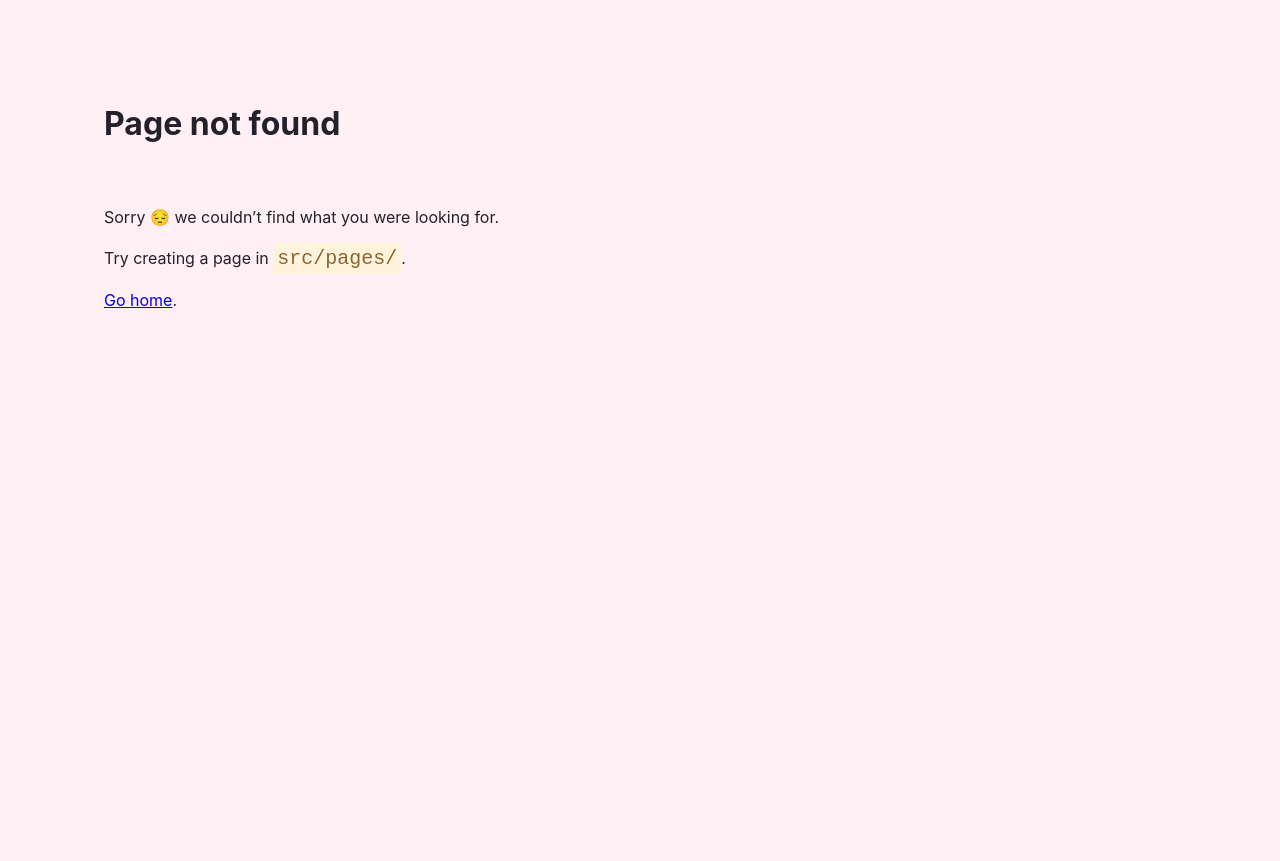
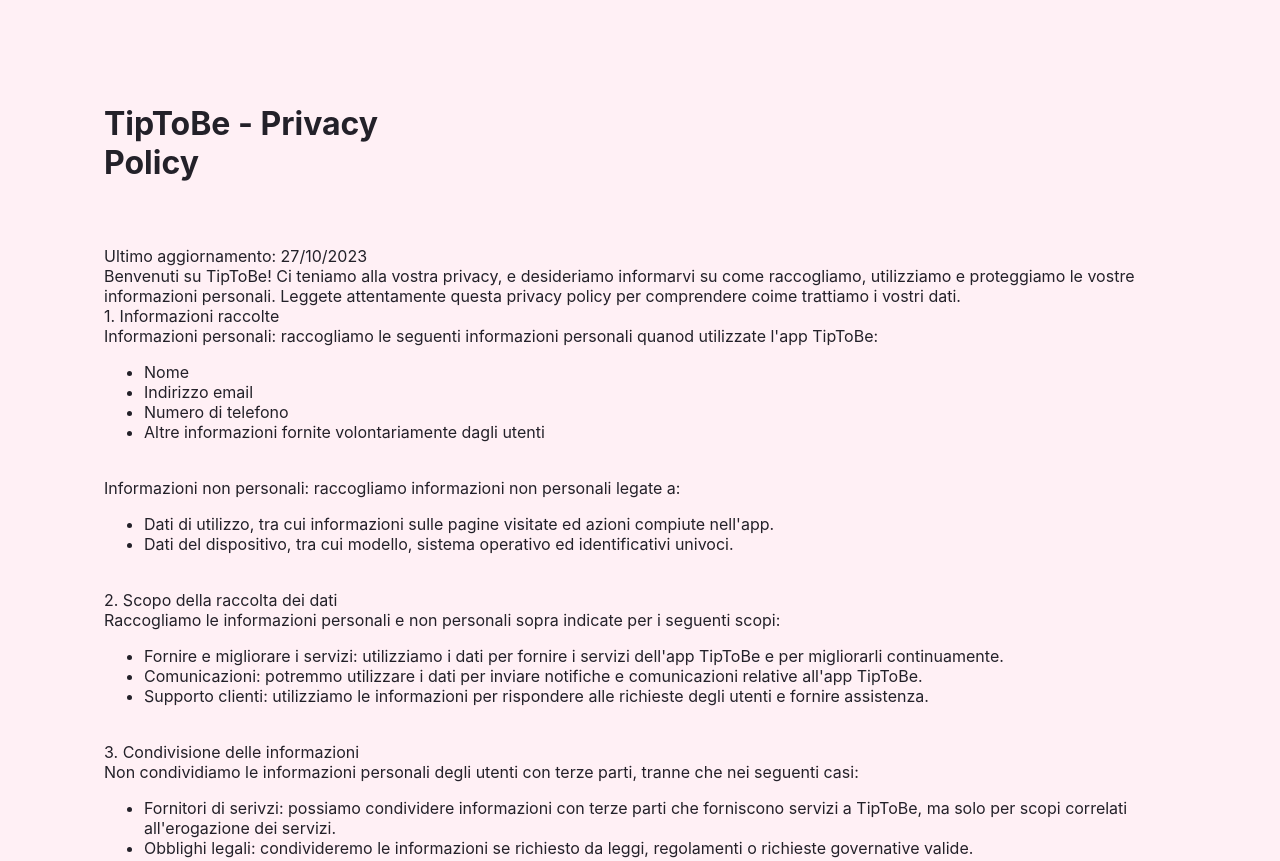
Before and after one commit to tiptobe/website, a Gatsby site: page /privacy in a window 1280 px wide. Before the commit this address had no page. Shown: the top 861 px of the page. Before the commit the page ends 800 px from the top, so only its background shows below. Built offline with nearby package versions, Linux system fonts and the light colour scheme; Gatsby itself is replaced by a stand-in of ours.

Commit message:
(update) added privacy policy

```diff
--- /dev/null
+++ b/src/pages/privacy.js
@@ -0,0 +1,103 @@
+import * as React from "react"
+import { Link } from "gatsby"
+
+// styles
+const pageStyles = {
+  color: "#232129",
+  padding: "96px",
+  fontFamily: "-apple-system, Roboto, sans-serif, serif",
+}
+const headingStyles = {
+  marginTop: 0,
+  marginBottom: 64,
+  maxWidth: 320,
+}
+
+const paragraphStyles = {
+  marginBottom: 48,
+}
+const codeStyles = {
+  color: "#8A6534",
+  padding: 4,
+  backgroundColor: "#FFF4DB",
+  fontSize: "1.25rem",
+  borderRadius: 4,
+}
+
+// markup
+const PrivacyPage = () => {
+  return (
+    <main style={pageStyles}>
+      <title>TipToBe - Privacy policy</title>
+      <h1 style={headingStyles}>TipToBe - Privacy Policy</h1>
+      <p style={paragraphStyles}>
+        Ultimo aggiornamento: 27/10/2023
+        <br />
+        Benvenuti su TipToBe! Ci teniamo alla vostra privacy, e desideriamo informarvi su come raccogliamo, utilizziamo e proteggiamo le vostre informazioni personali. Leggete attentamente questa privacy policy per comprendere coime trattiamo i vostri dati.
+        <br />
+        1. Informazioni raccolte
+        <br />
+        Informazioni personali: raccogliamo le seguenti informazioni personali quanod utilizzate l'app TipToBe:
+        <ul>
+            <li>Nome</li>
+            <li>Indirizzo email</li>
+            <li>Numero di telefono</li>
+            <li>Altre informazioni fornite volontariamente dagli utenti</li>
+        </ul>
+        <br />
+        Informazioni non personali: raccogliamo informazioni non personali legate a:
+        <ul>
+            <li>
+                Dati di utilizzo, tra cui informazioni sulle pagine visitate ed azioni compiute nell'app.
+            </li>
+            <li>
+                Dati del dispositivo, tra cui modello, sistema operativo ed identificativi univoci.
+            </li>
+        </ul>
+        <br />
+        2. Scopo della raccolta dei dati
+        <br />
+        Raccogliamo le informazioni personali e non personali sopra indicate per i seguenti scopi:
+        <ul>
+            <li>
+                Fornire e migliorare i servizi: utilizziamo i dati per fornire i servizi dell'app TipToBe e per migliorarli continuamente.
+            </li>
+            <li>
+                Comunicazioni: potremmo utilizzare i dati per inviare notifiche e comunicazioni relative all'app TipToBe.
+            </li>
+            <li>
+                Supporto clienti: utilizziamo le informazioni per rispondere alle richieste degli utenti e fornire assistenza.
+            </li>
+        </ul>
+        <br />
+        3. Condivisione delle informazioni
+        <br />
+        Non condividiamo le informazioni personali degli utenti con terze parti, tranne che nei seguenti casi:
+        <ul>
+            <li>
+                Fornitori di serivzi: possiamo condividere informazioni con terze parti che forniscono servizi a TipToBe, ma solo per scopi correlati all'erogazione dei servizi.
+            </li>
+            <li>
+                Obblighi legali: condivideremo le informazioni se richiesto da leggi, regolamenti o richieste governative valide.
+            </li>
+        </ul>
+        <br />
+        4. Protezione delle informazioni
+        <br />
+        Ci impegnamo a proteggere le informazioni degli utenti e adottiamo misure di sicurezza adeguate per prevenire l'accesso non autorizzato, la divulgazione o l'alterazione.
+        <br />
+        5. Modifiche a questa privacy policy
+        <br />
+        Ci riserviamo il diritto di apportare modifiche a questa privacy policy. Le modifiche saranno comunicate agli utenti attraverso email e notifica, e saranno effettive dalla data dell'ultimo aggiornamento indicata in cima a questa pagina.
+        <br />
+        6. Contatti
+        <br />
+        Se avete domande o preoccupazioni relative a questa privacy policy, potete contattarci all'indirizzo email administration@tiptobe.com.
+        <br />
+        Grazie per aver scelto TipToBe. La vostra privacy è improtante per noi, e faremo del nostro meglio per proteggere le vostre informazioni personali.
+      </p>
+    </main>
+  )
+}
+
+export default PrivacyPage
```
Also changed, not shown: src/pages/index.js (+0 -125 lines), 1 other file.
